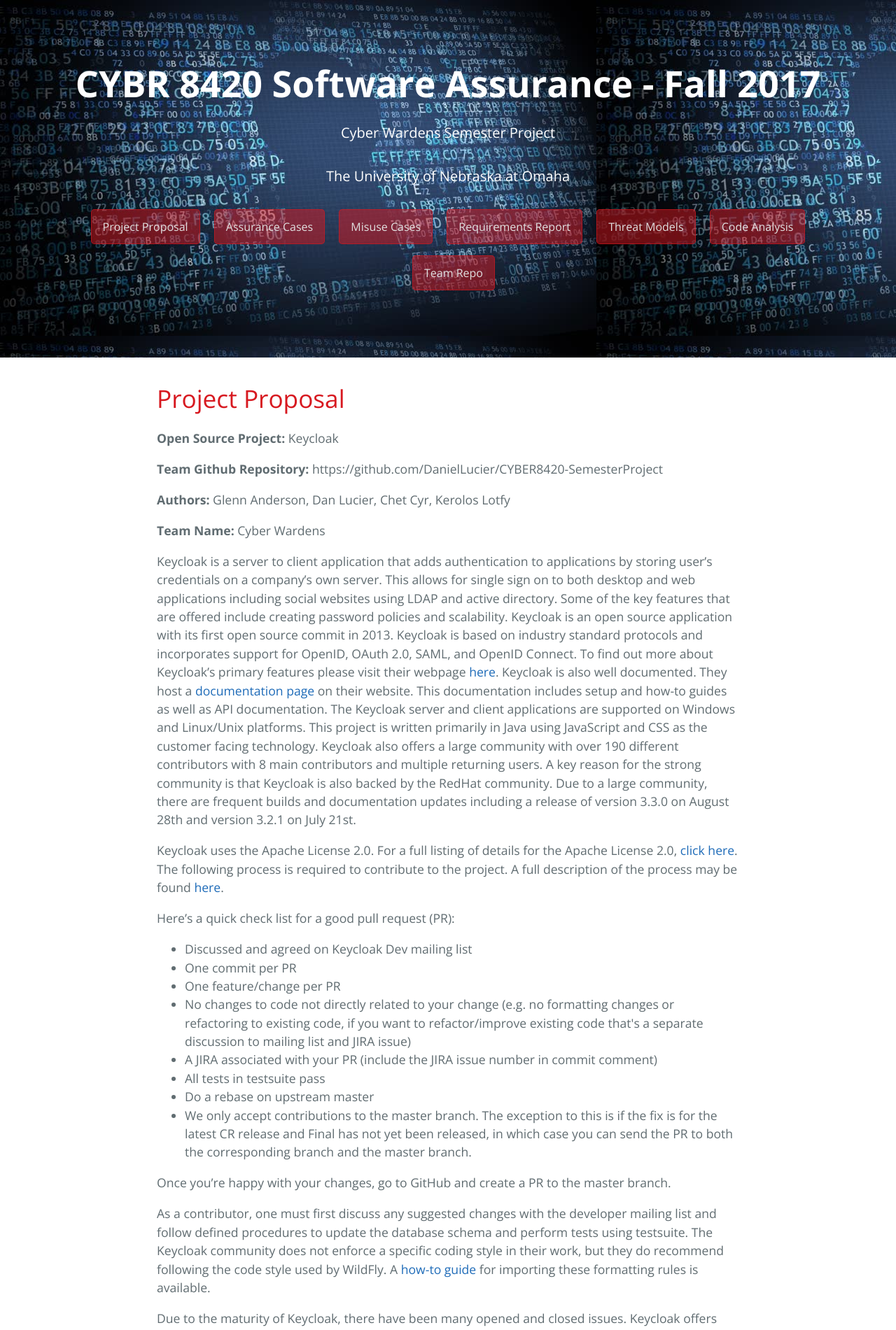
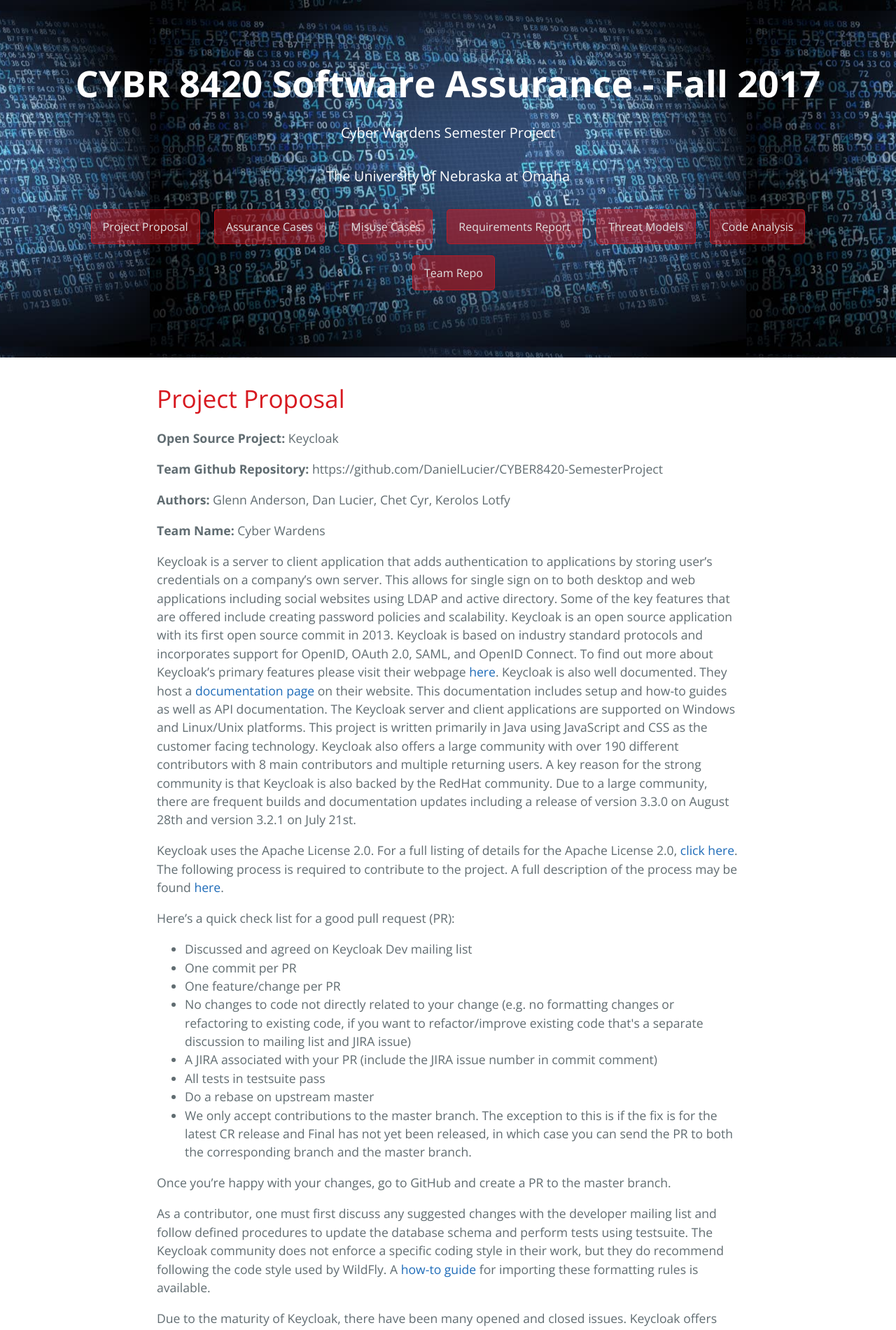
Before and after one commit to DanielLucier/CYBER8420-SemesterProject, a Jekyll site: the page built from index.md, in a window 1280 px wide. Shown: the top 1901 px of the page at 70% size. Built offline with Jekyll 4.4.1, drawn with Linux system fonts in a browser that asks for light colours.

Commit message:
Update stylesheet.css

```diff
--- a/misc/assets/stylesheets/stylesheet.css
+++ b/misc/assets/stylesheets/stylesheet.css
@@ -57,7 +57,8 @@ a {
   color: #fff;
   text-align: center;
   background-image: url('headerimage.jpg');
-  background-size: auto;
+  background-repeat: repeat;
+  background-position: center;
 }
 
 @media screen and (min-width: 64em) {
```
